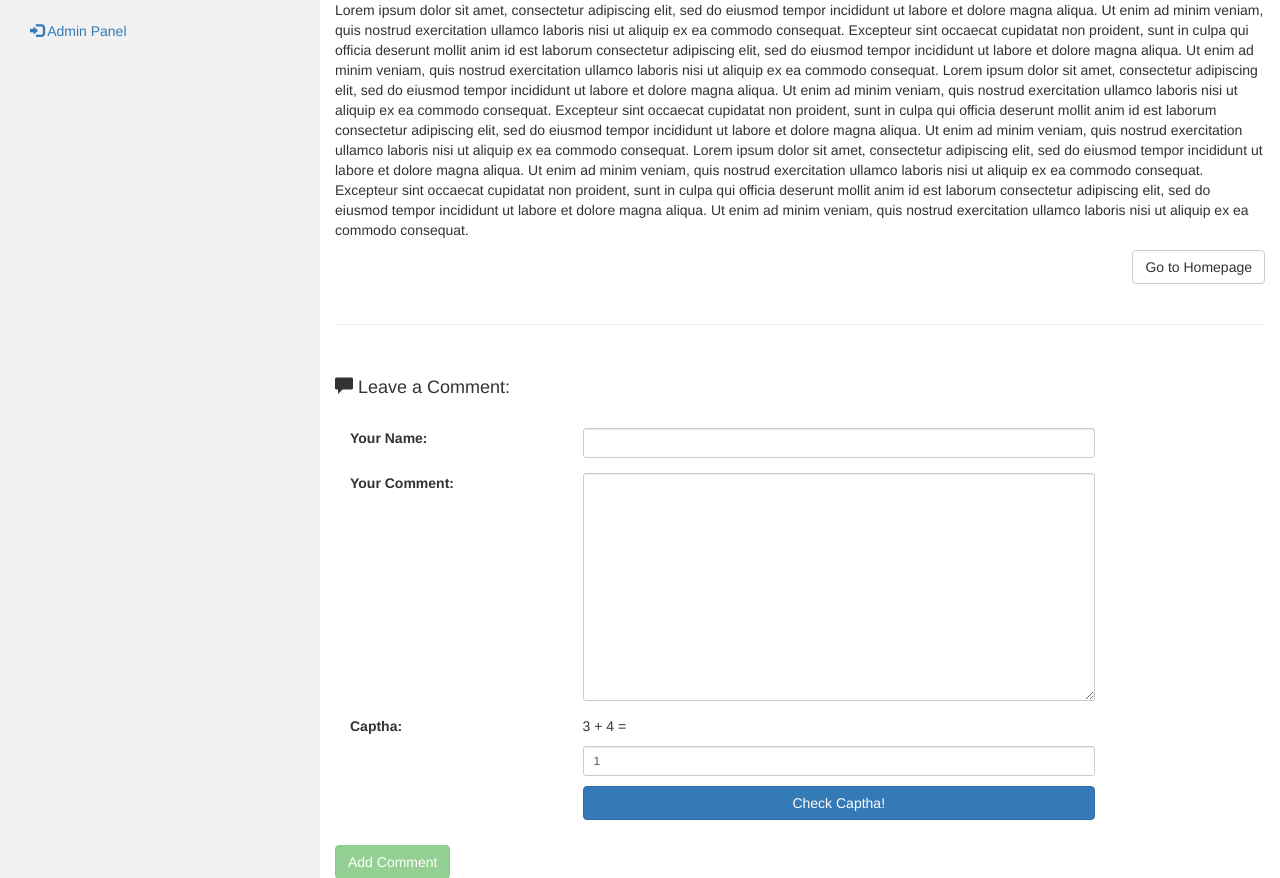
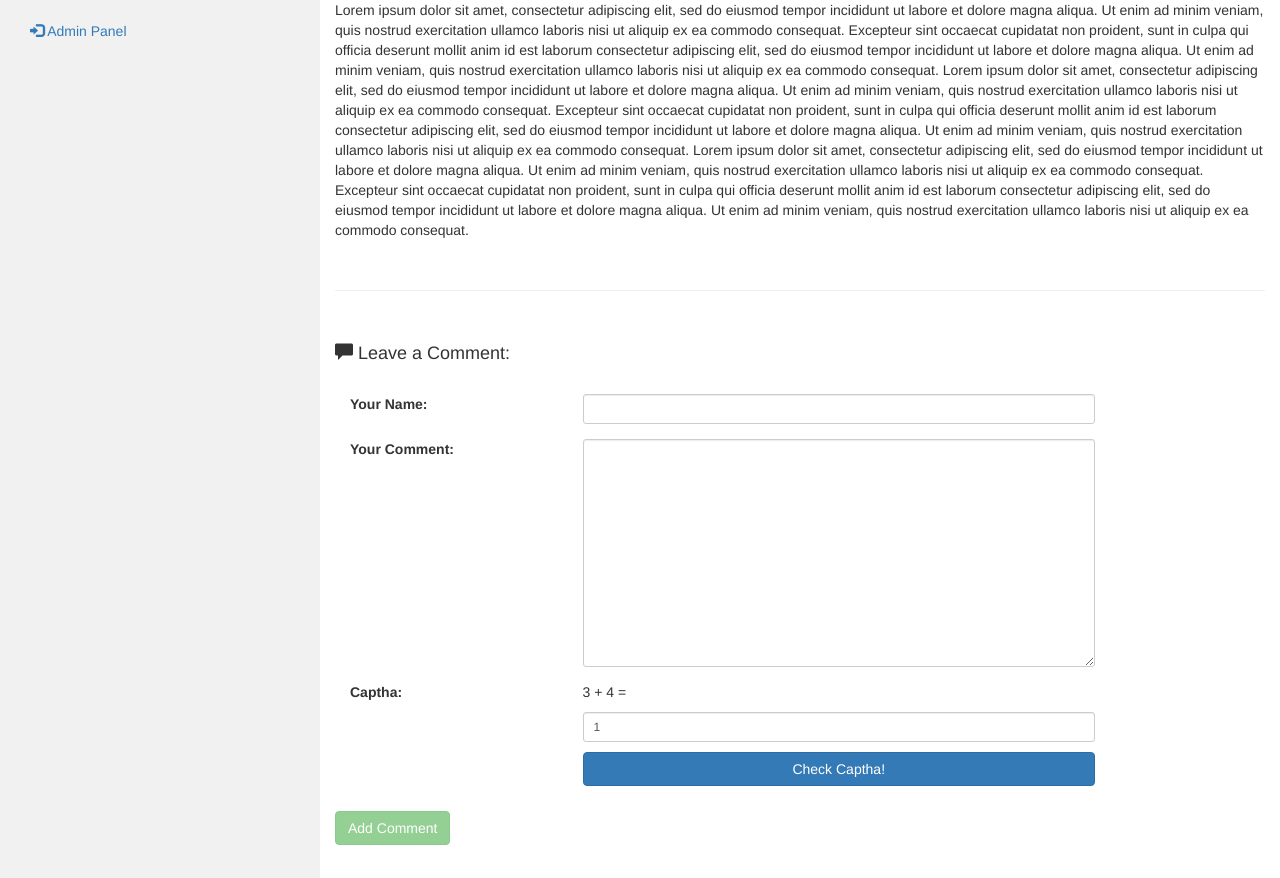
Before and after one commit to mAngel12/liteBlog, a PHP site: page /?action=viewPost&postId=1 in a window 1280 px wide. Shown: the part 187-1065 px from the top of the page. Run offline with PHP 8.4, Linux system fonts and the light colour scheme; data comes from the database, SQL or seed files in the repository; data that the repository does not hold is empty; some libraries are stand-ins or nearby versions.

Commit message:
Cosmetics changes

```diff
--- a/model/Comment.php
+++ b/model/Comment.php
@@ -95,6 +95,6 @@ class Comment {
         $st->execute();
         $conn = null;
     }
+}
 
-
-}
+?>
--- a/template/archive.php
+++ b/template/archive.php
@@ -18,6 +18,7 @@
 
     <p>There <?php echo ( $results['totalRows'] != 1 ) ? 'are' : 'is' ?> <?php echo $results['totalRows']?> post<?php echo ( $results['totalRows'] != 1 ) ? 's' : '' ?> in total.</p>
     <br>
-    <a class="btn btn-default" role="button" href="index.php" >Go to Homepage</a><br><br>
-
+    <div class="mainbutton" >
+        <a class="btn btn-default" role="button" href="index.php" >Go to Homepage</a><br><br>
+    </div>
 <?php include "template/include/footer.php" ?>
--- a/template/viewPost.php
+++ b/template/viewPost.php
@@ -6,9 +6,6 @@
     <h5><span class="glyphicon glyphicon-time"></span> Published on <?php echo date('j F Y', $results['post']->publicationDate)?>.</h5>
     <p style="font-style: italic;"><?php echo htmlspecialchars( $results['post']->summary )?></p>
     <p><?php echo $results['post']->content?></p>
-    <div class="mainbutton" >
-        <a class="btn btn-default" role="button" href="index.php" >Go to Homepage</a>
-    </div>
     <br><hr><br>
 
     <h4><span class="glyphicon glyphicon-comment"></span> Leave a Comment:</h4><br/>
```
Also changed, not shown: template/admin/loginForm.php (line endings or trailing spaces).
